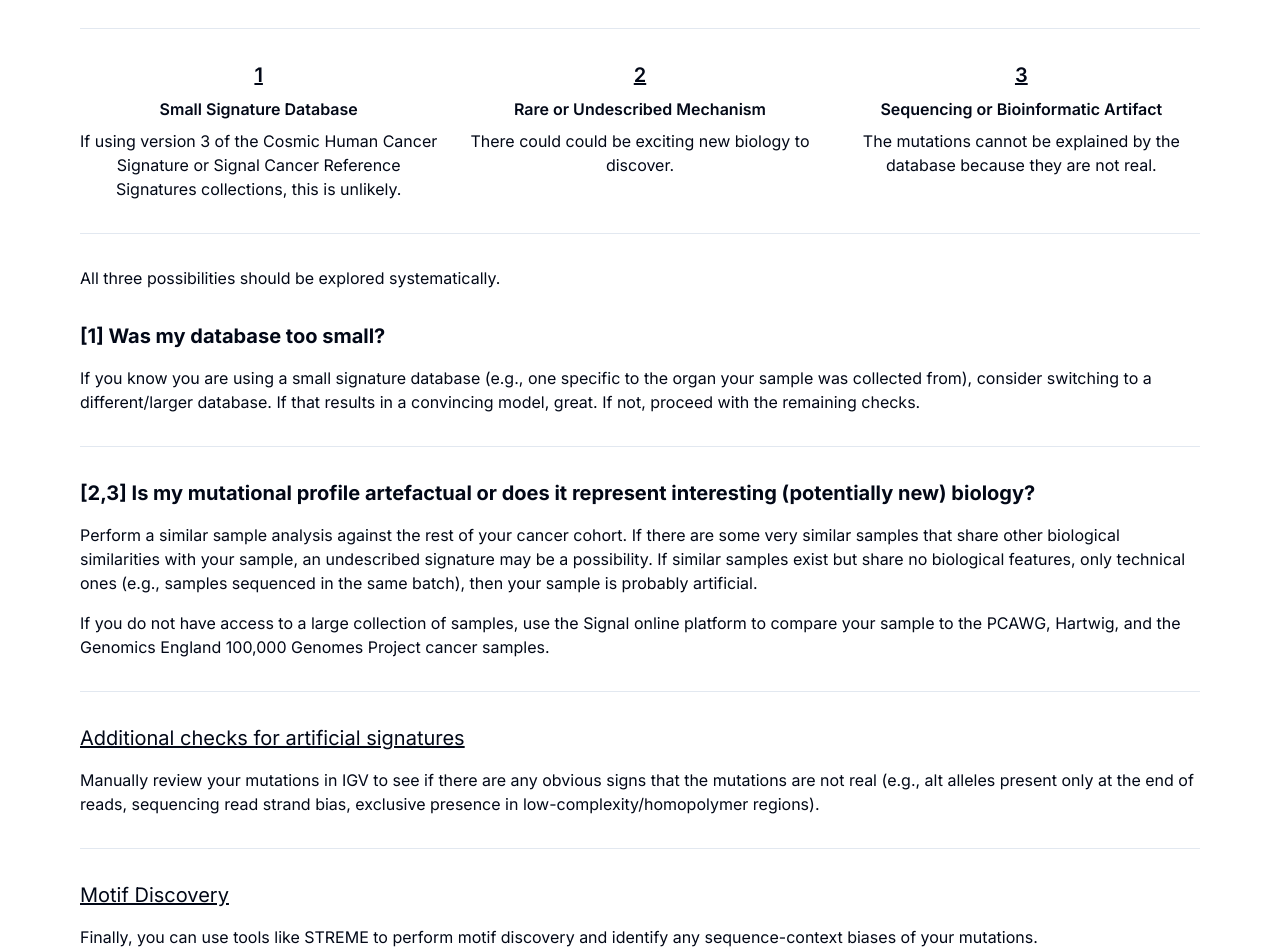
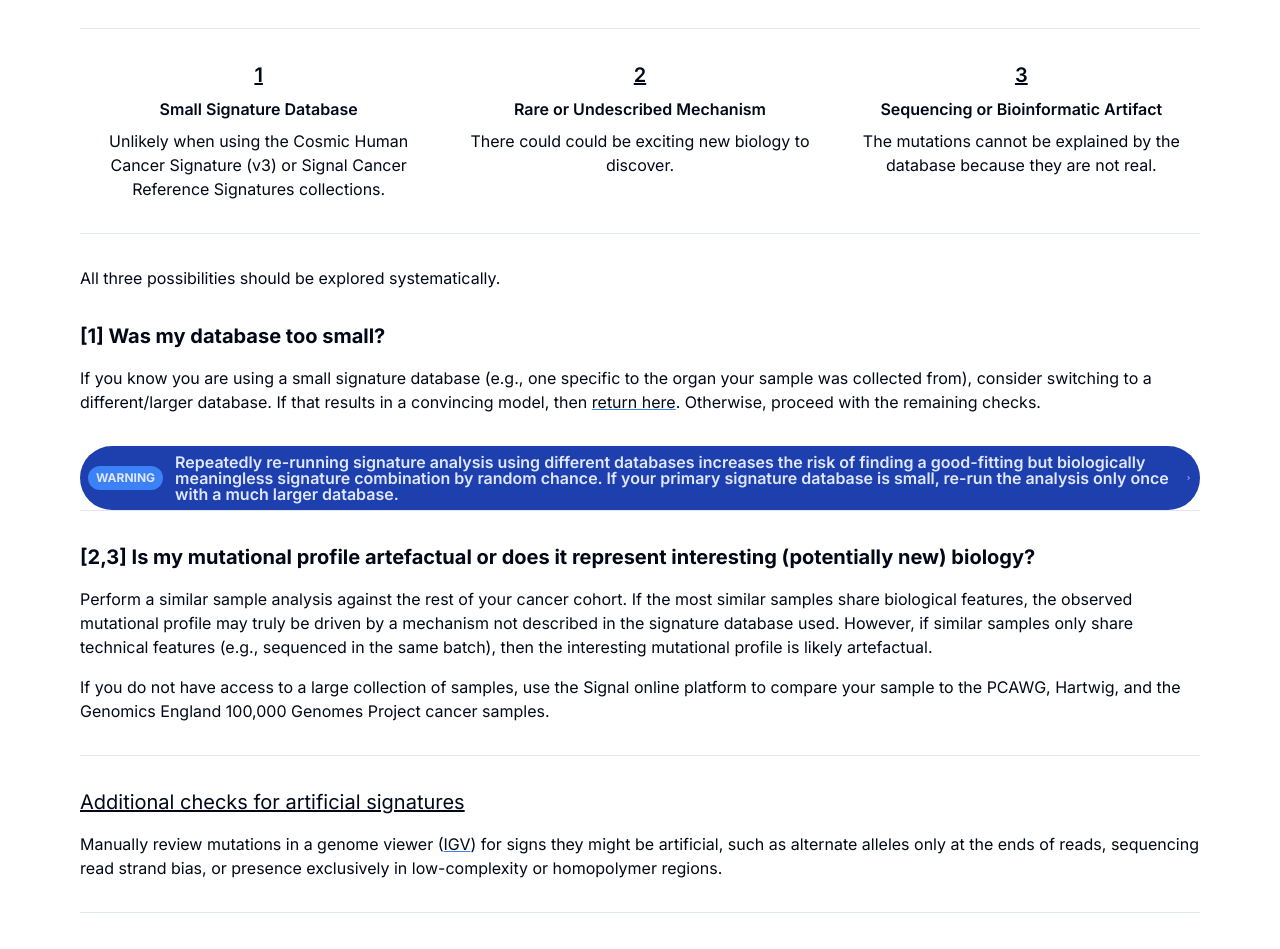
Before and after one commit to selkamand/sigscript, a Next.js app: page /workflow/screen/model_independent_analyses in a window 1280 px wide. Shown: the part 240-1189 px from the top of the page. Built offline with nearby package versions, Linux system fonts and the light colour scheme.

Commit message:
fix: improved copy

```diff
--- a/app/workflow/screen/model_independent_analyses/page.tsx
+++ b/app/workflow/screen/model_independent_analyses/page.tsx
@@ -1,7 +1,7 @@
 import TextLink from "@/components/ui/textlink";
 import Link from "next/link";
 
-export default function Home() {
+export default function ModelIndependentAnalyses() {
     return (
         <div className="min-h-screen bg-gray-100 py-6 flex flex-col justify-center sm:py-12">
             <div className="relative px-4 py-10 bg-white shadow-lg sm:rounded-lg sm:p-20">
@@ -9,14 +9,14 @@ export default function Home() {
                     Consider running model-independent analyses
                 </h1>
                 <p className="text-center mb-8">
-                    The most common reason no good signature model could be found in a sample despite sufficient mutations being present is that the mechanism driving mutational signatures is not described by the known signature collection used for screening. There are three explanations:
+                    The most common reason a suitable signature model cannot be identified in a sample, despite the presence of sufficient mutations, is that the mechanism driving the mutational signatures is not captured by the known signature collection used for screening. Three possible explanations are:
                 </p>
                 <hr className="mb-8" />
                 <div className="grid grid-cols-1 md:grid-cols-3 gap-6 mb-8 text-center">
                     <div>
                         <h3 className="font-semibold mb-2 text-xl underline">1</h3>
                         <h3 className="font-semibold mb-2">Small Signature Database</h3>
-                        <p>If using version 3 of the Cosmic Human Cancer Signature or Signal Cancer Reference Signatures collections, this is unlikely.</p>
+                        <p>Unlikely when using the Cosmic Human Cancer Signature (v3) or Signal Cancer Reference Signatures collections.</p>
                     </div>
                     <div>
                         <h3 className="font-semibold mb-2 text-xl underline">2</h3>
@@ -33,12 +33,33 @@ export default function Home() {
                 <p className="mb-8">All three possibilities should be explored systematically.</p>
                 <h2 className="font-bold text-xl mb-4">[1] Was my database too small?</h2>
                 <p className="mb-8">
-                    If you know you are using a small signature database (e.g., one specific to the organ your sample was collected from), consider switching to a different/larger database. If that results in a convincing model, great. If not, proceed with the remaining checks.
+                    If you know you are using a small signature database (e.g., one specific to the organ your sample was collected from), consider switching to a different/larger database. If that results in a convincing model, then <TextLink href="/workflow/screen/fit" newtab={false} text="return here"></TextLink>. Otherwise, proceed with the remaining checks.
                 </p>
+
+                <div
+                    className="p-2 bg-blue-800 items-center text-indigo-100 leading-none lg:rounded-full flex lg:inline-flex"
+                    role="alert"
+                >
+                    <span className="flex rounded-full bg-blue-500 uppercase px-2 py-1 text-xs font-bold mr-3">
+                        Warning
+                    </span>
+                    <span className="font-semibold mr-2 text-left flex-auto">
+                        Repeatedly re-running signature analysis using different databases increases the risk of finding a good-fitting but biologically meaningless signature combination by random chance. If your primary signature database is small, re-run the analysis only once with a much larger database.
+                    </span>
+                    <svg
+                        className="fill-current opacity-75 h-4 w-4"
+                        xmlns="http://www.w3.org/2000/svg"
+                        viewBox="0 0 20 20"
+                    >
+                        <path d="M12.95 10.707l.707-.707L8 4.343 6.586 5.757 10.828 10l-4.242 4.243L8 15.657l4.95-4.95z" />
+                    </svg>
+                </div>
+
+
                 <hr className="mb-8" />
                 <h2 className="font-bold text-xl mb-4">[2,3] Is my mutational profile artefactual or does it represent interesting (potentially new) biology?</h2>
                 <p className="mb-4">
-                    Perform a similar sample analysis against the rest of your cancer cohort. If there are some very similar samples that share other biological similarities with your sample, an undescribed signature may be a possibility. If similar samples exist but share no biological features, only technical ones (e.g., samples sequenced in the same batch), then your sample is probably artificial.
+                    Perform a similar sample analysis against the rest of your cancer cohort. If the most similar samples share biological features, the observed mutational profile may truly be driven by a mechanism not described in the signature database used. However, if similar samples only share technical features (e.g., sequenced in the same batch), then the interesting mutational profile is likely artefactual.
                 </p>
                 <p className="mb-8">
                     If you do not have access to a large collection of samples, use the Signal online platform to compare your sample to the PCAWG, Hartwig, and the Genomics England 100,000 Genomes Project cancer samples.
@@ -46,14 +67,14 @@ export default function Home() {
                 <hr className="mb-8" />
                 <h2 className="underline text-xl mb-4">Additional checks for artificial signatures</h2>
                 <p className="mb-8">
-                    Manually review your mutations in IGV to see if there are any obvious signs that the mutations are not real (e.g., alt alleles present only at the end of reads, sequencing read strand bias, exclusive presence in low-complexity/homopolymer regions).
+                    Manually review mutations in a genome viewer (<TextLink text={"IGV"} newtab={true} href="https://igv.org/doc/desktop/"></TextLink>) for signs they might be artificial, such as alternate alleles only at the ends of reads, sequencing read strand bias, or presence exclusively in low-complexity or homopolymer regions.
                 </p>
                 <hr className="mb-8" />
                 <h2 className="underline text-xl mb-4">Motif Discovery</h2>
                 <p>
-                    Finally, you can use tools like STREME to perform motif discovery and identify any sequence-context biases of your mutations.
+                    Finally, utilize tools like STREME for motif discovery to identify any sequence-context biases of your mutations.
                 </p>
             </div>
-        </div>
+        </div >
     );
 }
```
